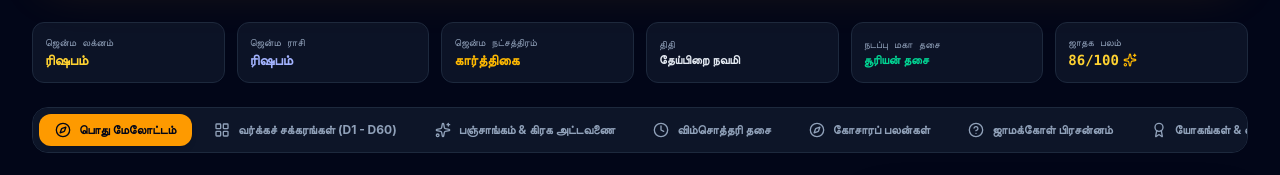
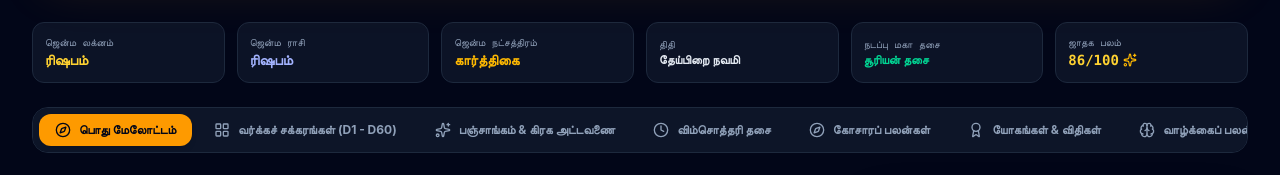
Before and after one commit to haridassece-web/Astro-web, a React (Vite) app: page / in a window 1280 px wide. Shown: the part 885-1060 px from the top of the page. Built offline with nearby package versions, Linux system fonts and the light colour scheme.

Commit message:
Remove Jamakkol Prasannam tab and view from application

```diff
--- a/src/App.tsx
+++ b/src/App.tsx
@@ -14,14 +14,13 @@ import { YogaAnalysisView } from './components/YogaAnalysisView';
 import { PredictionsView } from './components/PredictionsView';
 import { RemediesView } from './components/RemediesView';
 import { TransitView } from './components/TransitView';
-import { PrasannamView } from './components/PrasannamView';
 import { ReportGeneratorModal } from './components/ReportGeneratorModal';
 import { ResearchComparisonModal } from './components/ResearchComparisonModal';
 import { AuthModal } from './components/AuthModal';
 
 import {
   Compass, LayoutGrid, Clock, Award, Sparkles, ShieldCheck,
-  Brain, ChevronRight, HelpCircle
+  Brain, ChevronRight
 } from 'lucide-react';
 
 function getCurrentDateTime() {
@@ -42,7 +41,7 @@ function getCurrentDateTime() {
 export function App() {
   const [language, setLanguage] = useState<Language>('ta');
   const [chartFormat, setChartFormat] = useState<'south' | 'north'>('south');
-  const [activeTab, setActiveTab] = useState<'overview' | 'charts' | 'panchanga' | 'dasa' | 'transit' | 'prasannam' | 'yogas' | 'predictions' | 'remedies'>('overview');
+  const [activeTab, setActiveTab] = useState<'overview' | 'charts' | 'panchanga' | 'dasa' | 'transit' | 'yogas' | 'predictions' | 'remedies'>('overview');
 
   const [activeChartId, setActiveChartId] = useState<string>('D1');
   const [showReportModal, setShowReportModal] = useState<boolean>(false);
@@ -268,17 +267,6 @@ export function App() {
             <span>{language === 'ta' ? 'கோசாரப் பலன்கள்' : 'Transit Engine (Gochara)'}</span>
           </button>
 
-          <button
-            onClick={() => setActiveTab('prasannam')}
-            className={`flex items-center space-x-2 px-4 py-2 rounded-xl text-xs font-bold whitespace-nowrap transition-all ${
-              activeTab === 'prasannam'
-                ? 'bg-amber-500 text-slate-950 shadow-md font-semibold'
-                : 'text-slate-400 hover:text-slate-200'
-            }`}
-          >
-            <HelpCircle className="w-4 h-4" />
-            <span>{language === 'ta' ? 'ஜாமக்கோள் பிரசன்னம்' : 'Prasannam Engine'}</span>
-          </button>
 
           <button
             onClick={() => setActiveTab('yogas')}
@@ -434,9 +422,6 @@ export function App() {
           <TransitView transit={transitData} language={language} />
         )}
 
-        {activeTab === 'prasannam' && (
-          <PrasannamView language={language} />
-        )}
 
         {activeTab === 'yogas' && (
           <YogaAnalysisView yogasMatched={horoscope.yogasMatched} language={language} />
```
